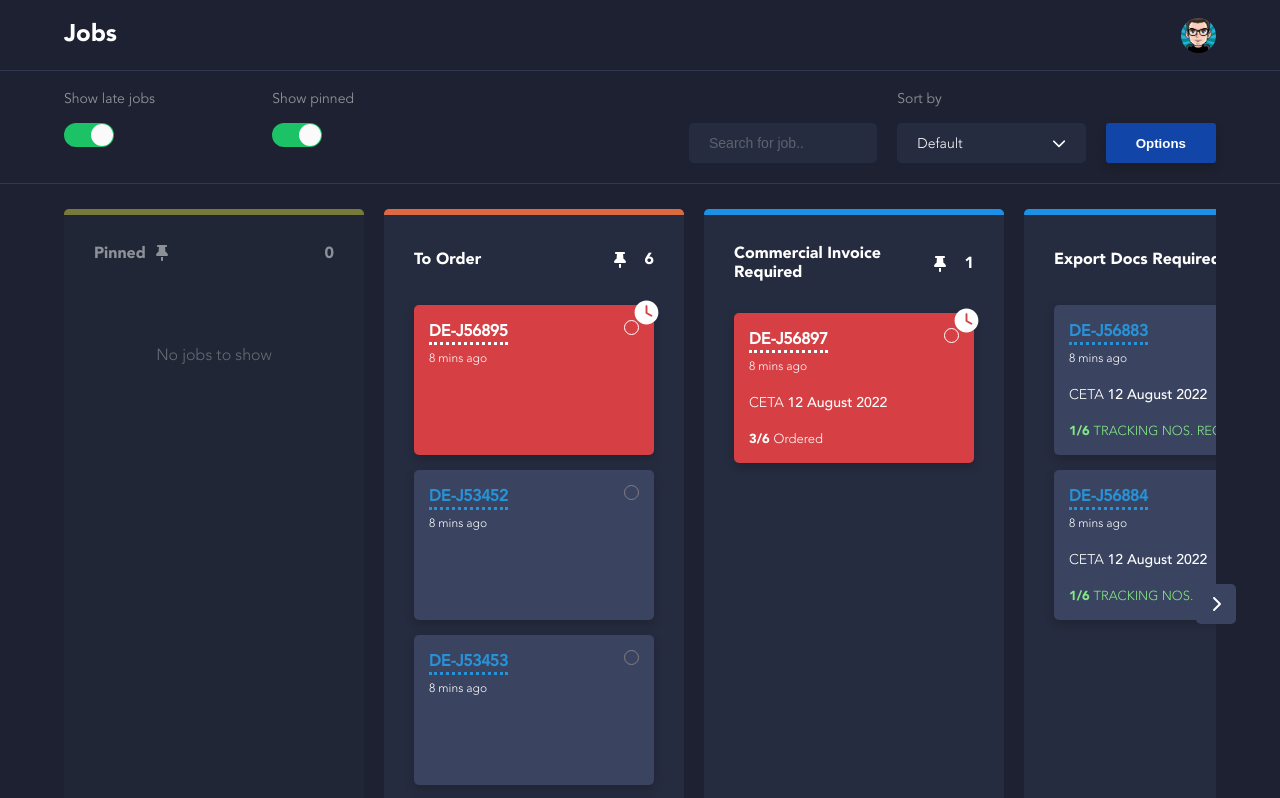
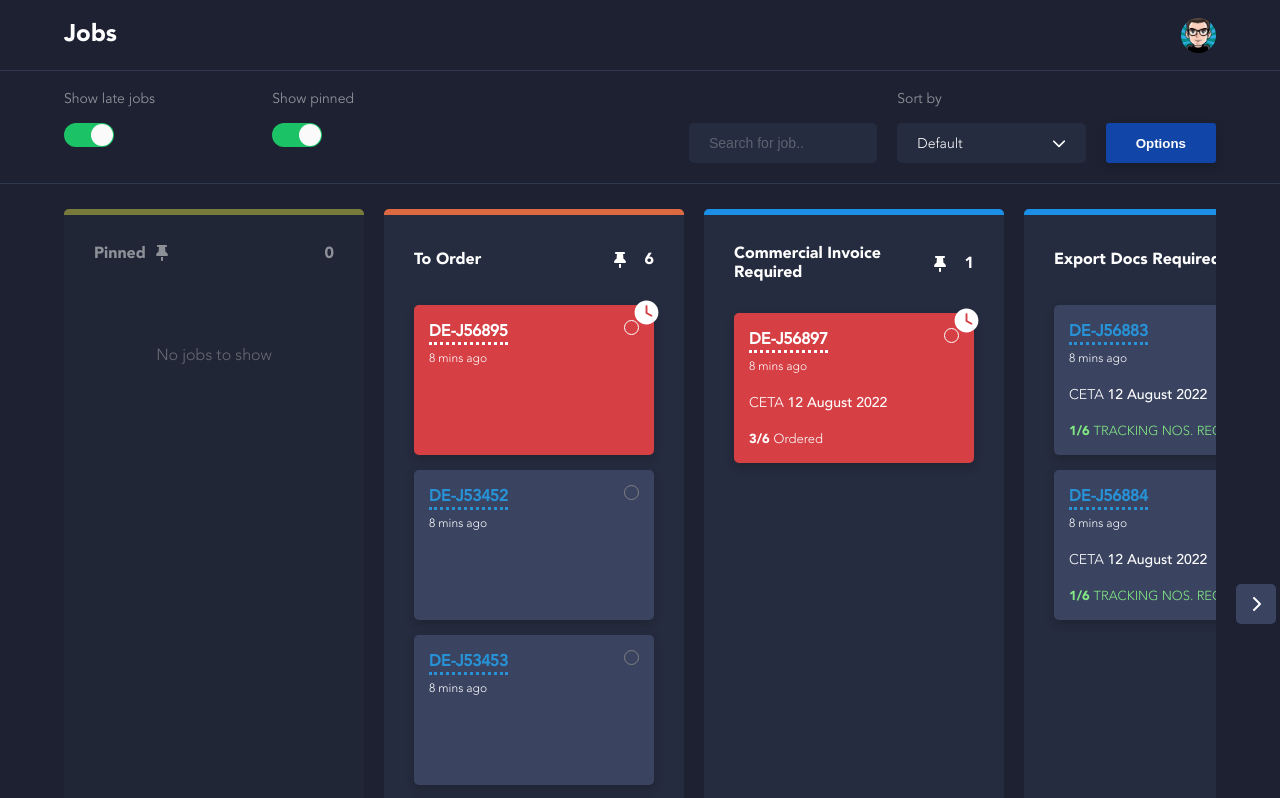
Before and after one commit to emmanuelojiji/jobscreen, a React (Create React App) app: page / in a window 1280 px wide. Shown: the top 798 px of the page. Built offline with nearby package versions, Linux system fonts and the light colour scheme.

Commit message:
Arrows moved outwards

```diff
--- a/src/Components/Column.scss
+++ b/src/Components/Column.scss
@@ -112,7 +112,7 @@
   position: absolute;
   z-index: 3;
   top: 400px;
-  left: -20px;
+  left: -60px;
   border-radius: 5px;
   cursor: pointer;
   display: flex;
@@ -128,7 +128,7 @@
   position: absolute;
   z-index: 3;
   top: 400px;
-  right: -20px;
+  right: -60px;
   border-radius: 5px;
   cursor: pointer;
   display: flex;
```
